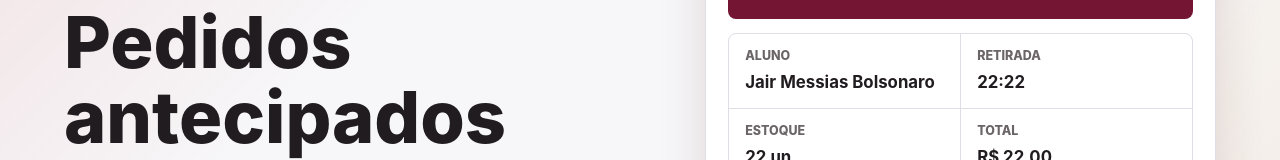
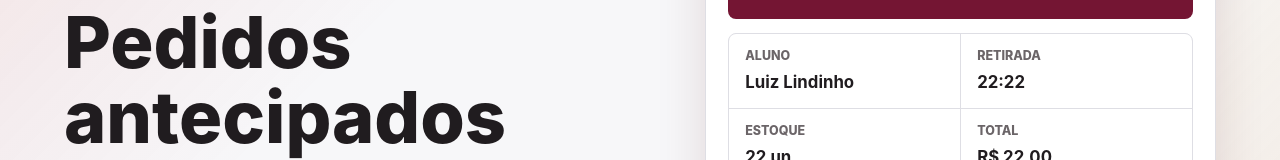
Before and after one commit to joaonavari/rapidinha-home, a React (Create React App) app: page / in a window 1280 px wide. Shown: the part 426-586 px from the top of the page. Built offline with nearby package versions, Linux system fonts and the light colour scheme.

Commit message:
fix: altereação texto

```diff
--- a/src/App.js
+++ b/src/App.js
@@ -119,7 +119,7 @@ function App() {
             <div className="preview-grid">
               <div>
                 <span className="muted-label">Aluno</span>
-                <strong>Jair Messias Bolsonaro</strong>
+                <strong>Luiz Lindinho</strong>
               </div>
               <div>
                 <span className="muted-label">Retirada</span>
```
